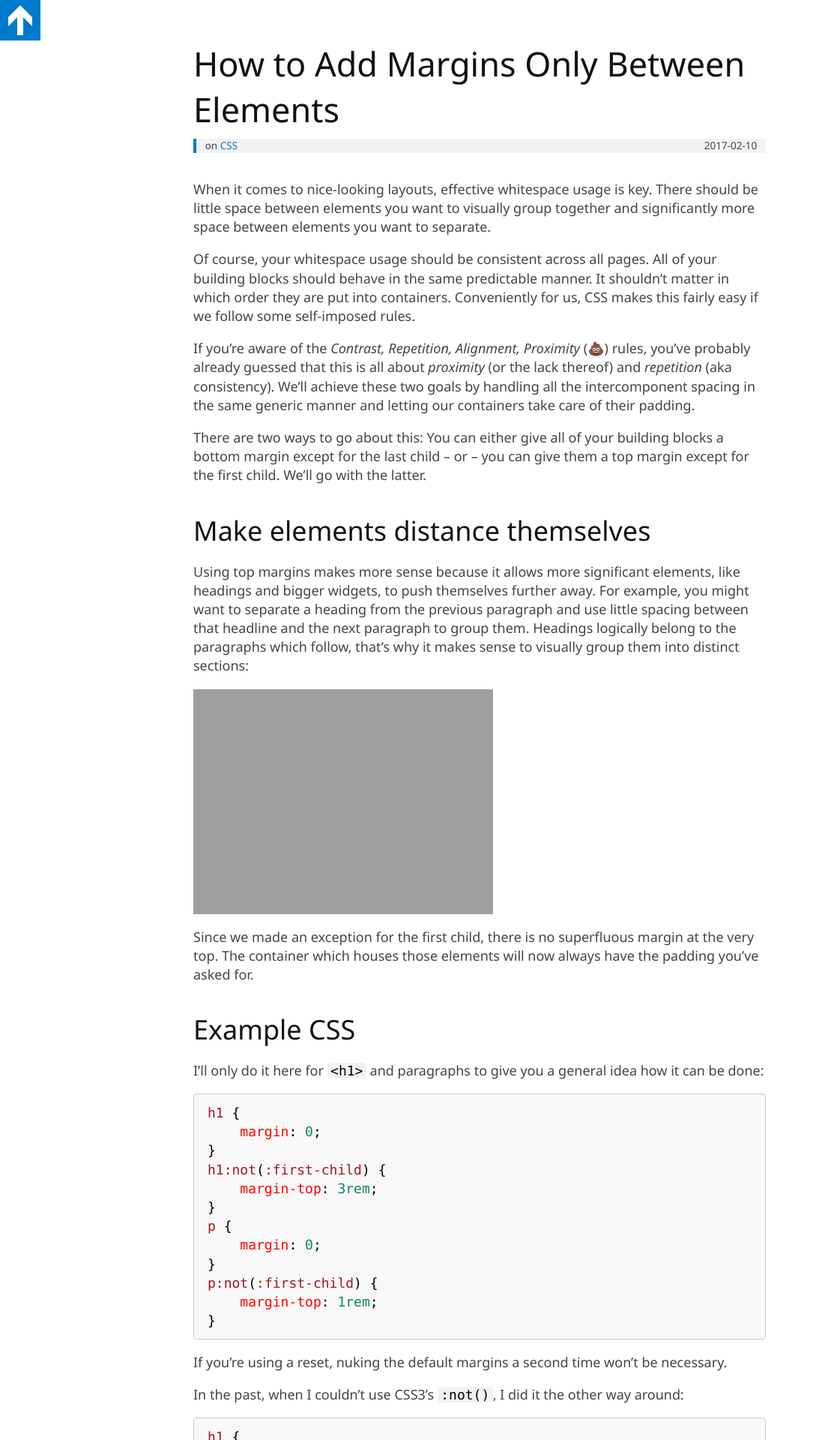
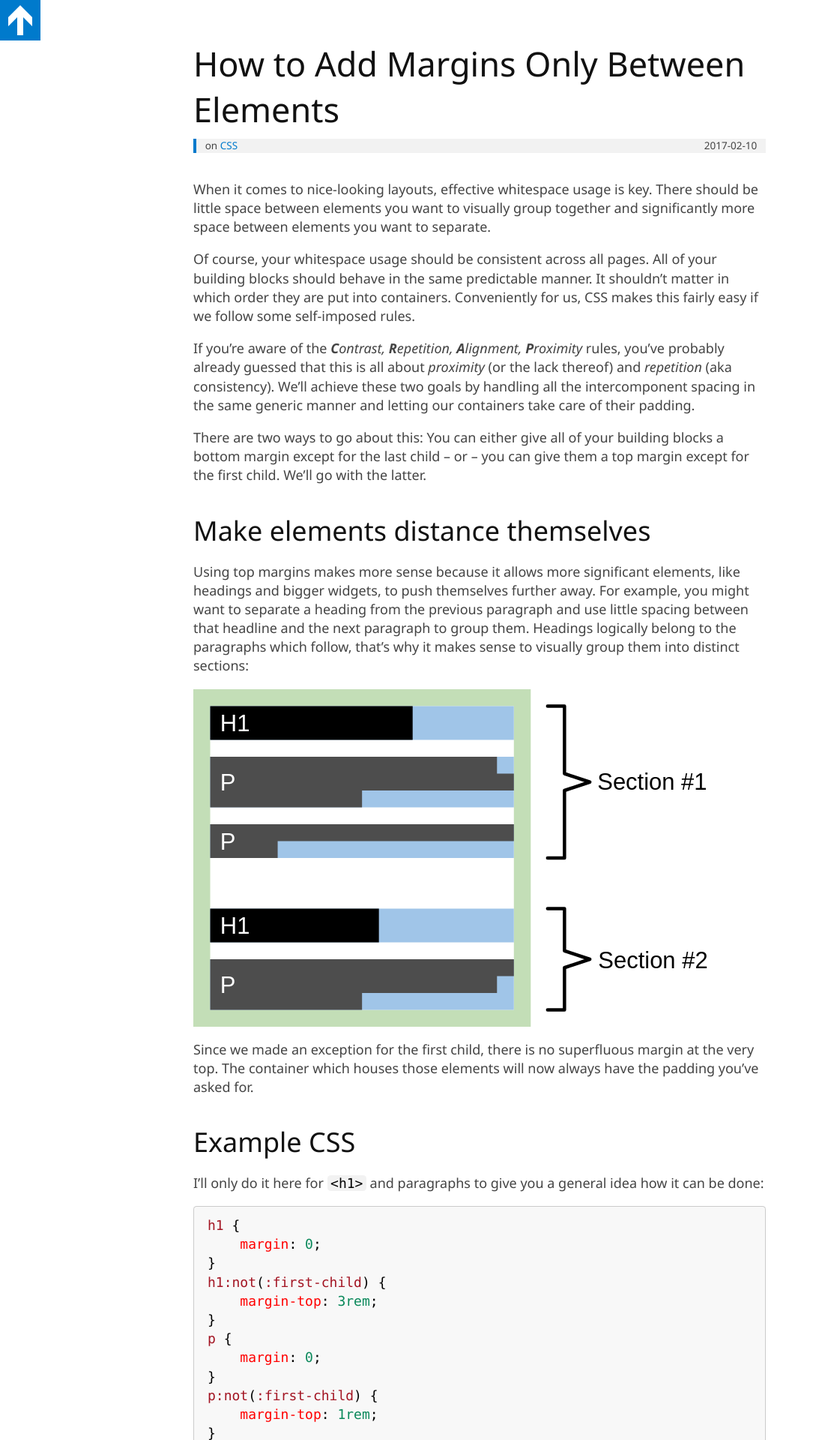
Before and after one commit to jhirth/jhirth.github.io, a Jekyll site: the page built from _posts/2017-02-10-how-to-add-margins-only-between-elements.md, in a window 1280 px wide. Shown: the top 1920 px of the page at 75% size, without its empty margins (0-1085 px from the left). Built offline with Jekyll 4.4.1, drawn with Linux system fonts in a browser that asks for light colours; emoji names are drawn with the system emoji font.

Commit message:
-emoji, diagram tweaked

```diff
--- a/_config.yml
+++ b/_config.yml
@@ -17,7 +17,6 @@ gems:
   - jekyll-paginate
   - jekyll-sitemap
   - jekyll-feed
-  - jemoji
 
 permalink: /:year-:month-:day/:slug
 paginate: 5
--- a/_posts/2017-02-10-how-to-add-margins-only-between-elements.md
+++ b/_posts/2017-02-10-how-to-add-margins-only-between-elements.md
@@ -7,7 +7,7 @@ When it comes to nice-looking layouts, effective whitespace usage is key. There
 Of course, your whitespace usage should be consistent across all pages. All of your building blocks should behave in the same predictable manner. It shouldn't matter in which order they are put into containers. Conveniently for us, CSS makes this fairly easy if we follow some self-imposed rules.
 
 
-If you're aware of the *Contrast, Repetition, Alignment, Proximity* (:poop:) rules, you've probably already guessed that this is all about *proximity* (or the lack thereof) and *repetition* (aka consistency). We'll achieve these two goals by handling all the intercomponent spacing in the same generic manner and letting our containers take care of their padding.
+If you're aware of the _**C**ontrast, **R**epetition, **A**lignment, **P**roximity_ rules, you've probably already guessed that this is all about *proximity* (or the lack thereof) and *repetition* (aka consistency). We'll achieve these two goals by handling all the intercomponent spacing in the same generic manner and letting our containers take care of their padding.
 
 There are two ways to go about this: You can either give all of your building blocks a bottom margin except for the last child&nbsp;&ndash; or&nbsp;&ndash; you can give them a top margin except for the first child. We'll go with the latter.
 
@@ -15,7 +15,7 @@ There are two ways to go about this: You can either give all of your building bl
 
 Using top margins makes more sense because it allows more significant elements, like headings and bigger widgets, to push themselves further away. For example, you might want to separate a heading from the previous paragraph and use little spacing between that headline and the next paragraph to group them. Headings logically belong to the paragraphs which follow, that's why it makes sense to visually group them into distinct sections:
 
-![visual grouping of elements]({{ '/assets/images/2017-02-06-grouping.svg' | absolute_url }})
+![visual grouping of elements]({{ '/assets/images/2017-02-10-grouping.svg' | absolute_url }})
 
 Since we made an exception for the first child, there is no superfluous margin at the very top. The container which houses those elements will now always have the padding you've asked for.
 
--- a/_sass/_ibara-blog.scss
+++ b/_sass/_ibara-blog.scss
@@ -158,6 +158,3 @@ body {
 [id]:hover > a {
     display: inline;
 }
-.emoji {
-    display: inline;
-}
```
Also changed, not shown: assets/images/2017-02-10-grouping.svg.
